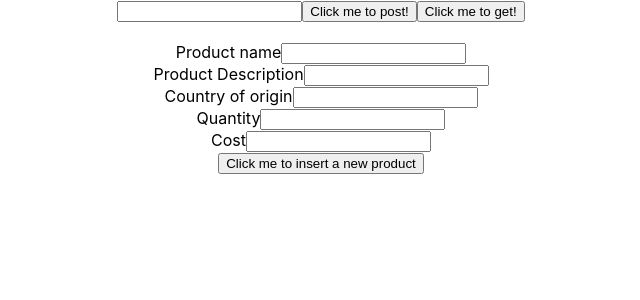
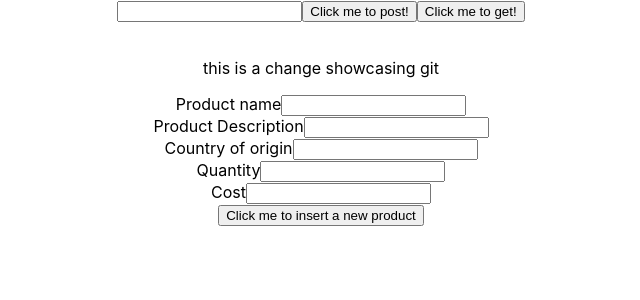
Before and after one commit to nigelph/mission-6a, a React (Create React App) app in the folder frontend/: page / in a window 1280 px wide. Shown: the top 300 px of the page, without its empty margins (319-959 px from the left). Built offline with nearby package versions, Linux system fonts and the light colour scheme.

Commit message:
made a small change to showcase git branches

```diff
--- a/frontend/src/pages/Home/Home.js
+++ b/frontend/src/pages/Home/Home.js
@@ -54,6 +54,7 @@ function Home() {
             <button onClick={handleClickGet}>Click me to get!</button>
             <br />
             <br />
+            <p>this is a change showcasing git</p>
             <form onSubmit={(e) => postProduct(e)}>
                 <label>Product name</label>
                 <input type='text' onChange={(e) => setName(e.target.value)} />
```
